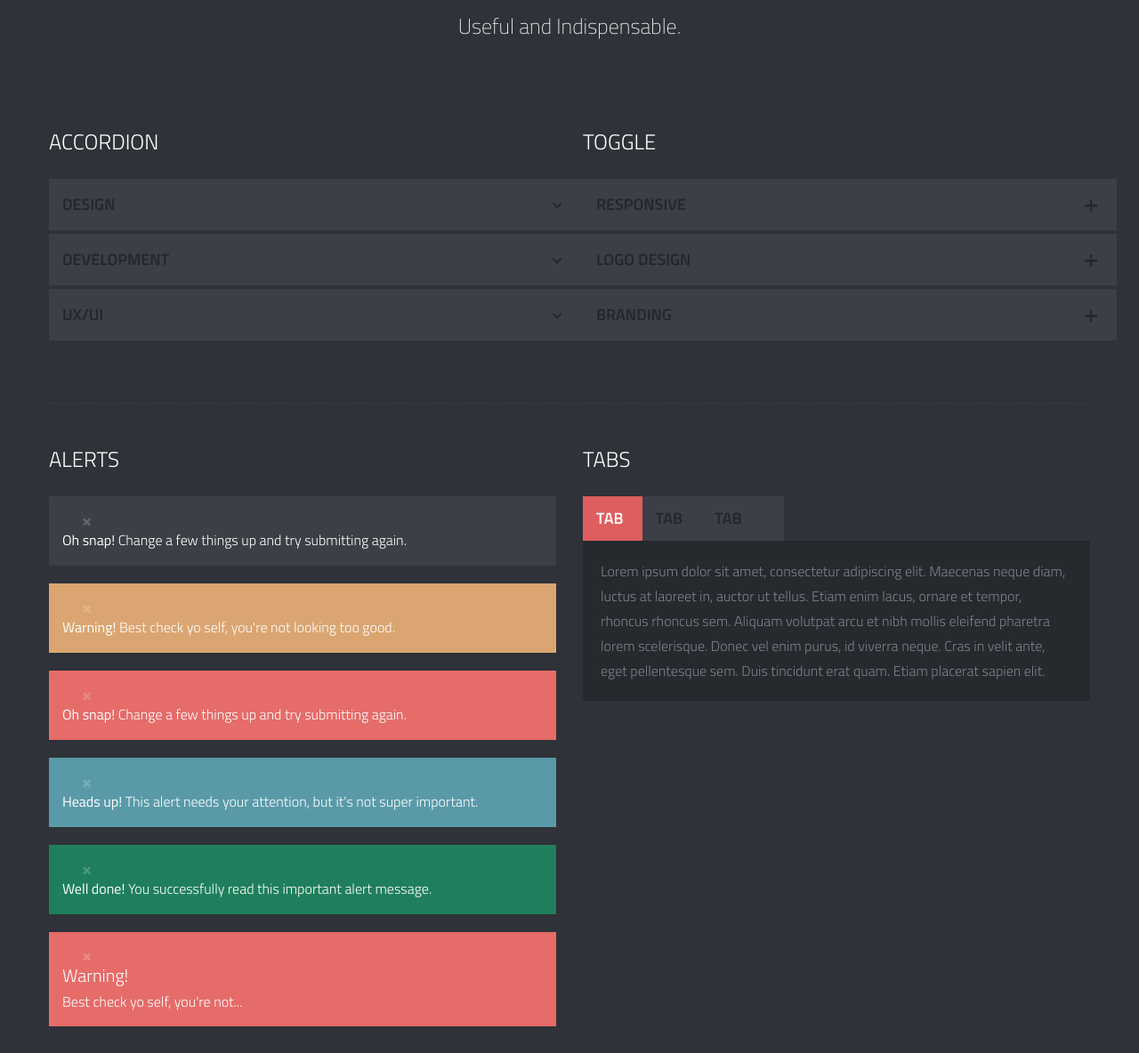
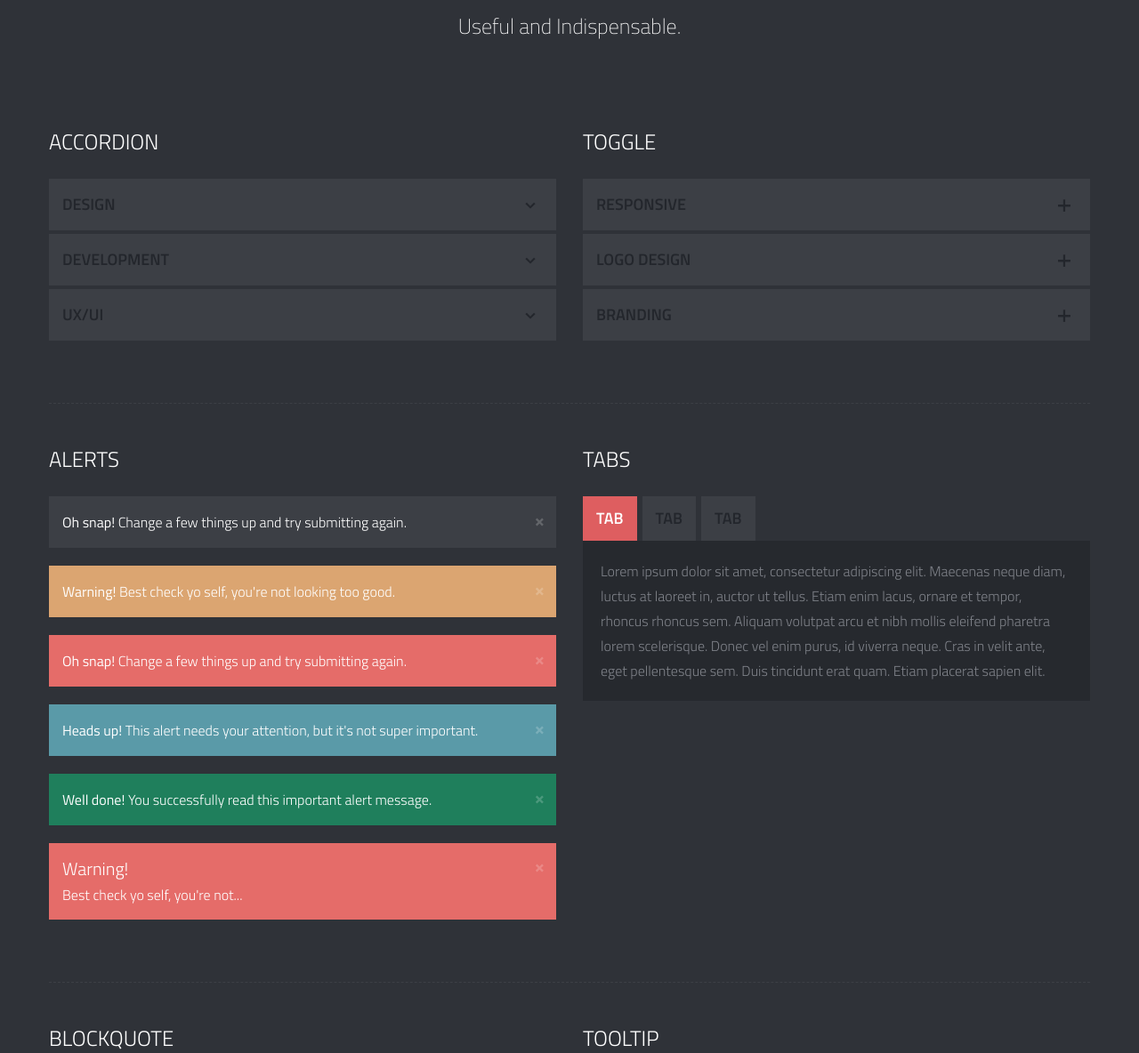
Before and after one commit to haxoft/website, a PHP site: page /shortcodes.html in a window 1280 px wide. Shown: the part 1031-2215 px from the top of the page at 89% size. Run offline with PHP 8.4, Linux system fonts and the light colour scheme; some libraries are stand-ins or nearby versions.

Commit message:
shortcodes page was broken -> fixed

```diff
--- a/template/_include/css/main.css
+++ b/template/_include/css/main.css
@@ -16,7 +16,7 @@ html, body {
 	height: 100%;
 }
 
-html, html a{
+html, hmtl a{
 	width:100%;
 	font-size: 100%;
 	-webkit-text-size-adjust: 100%;
```
